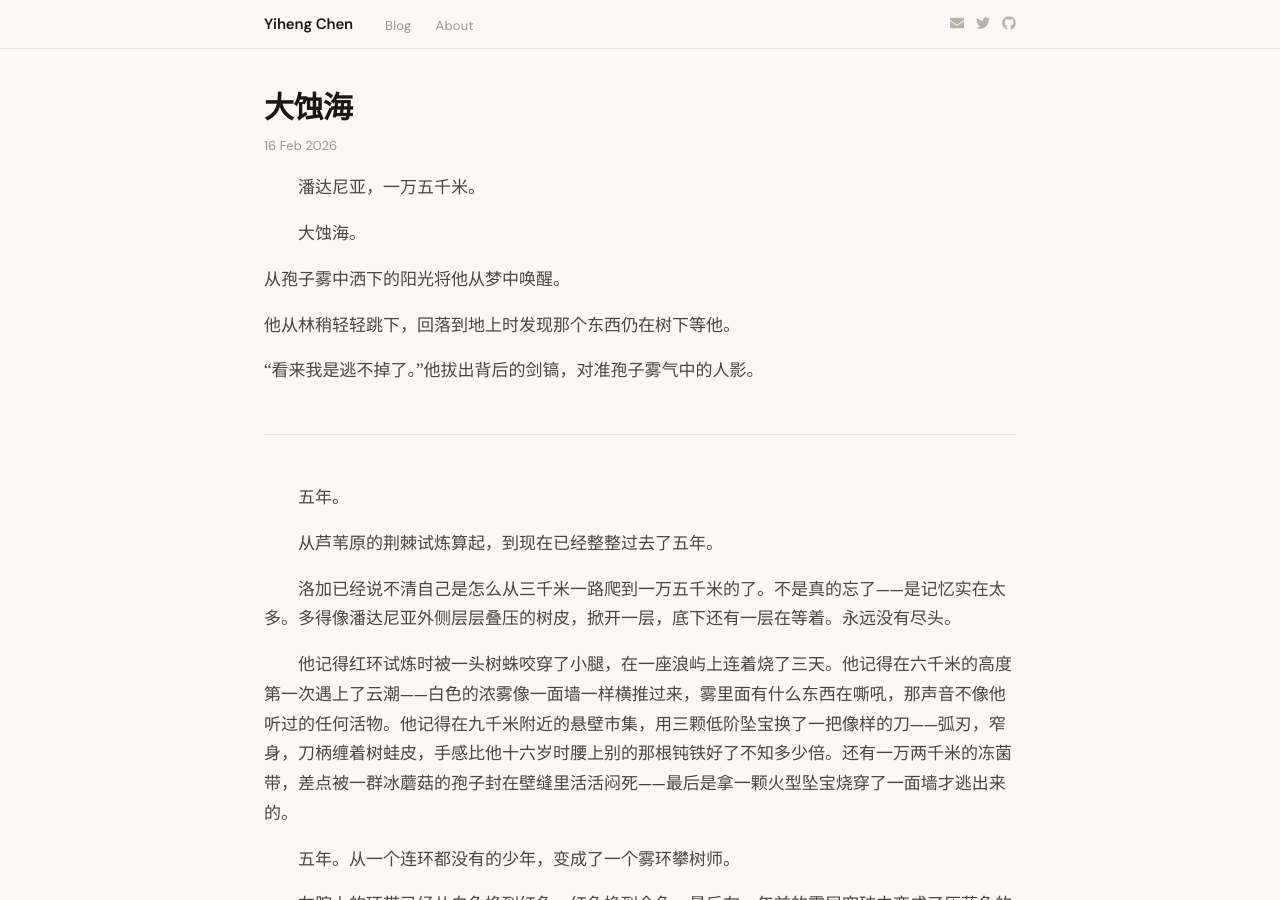
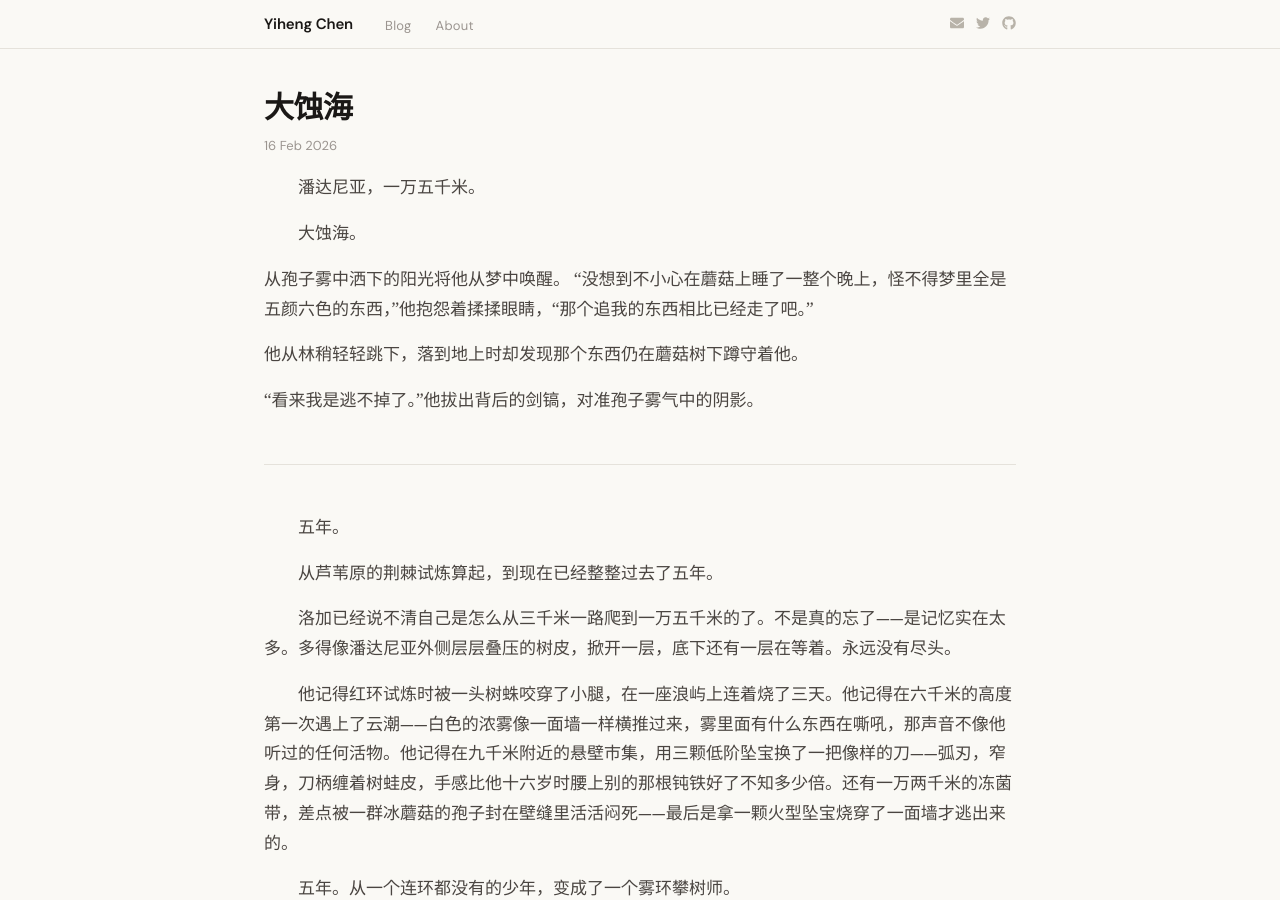
Before and after one commit to yihenc/yihenc.github.io, a Jekyll site: the page built from _posts/2026-02-16-大蚀海.md, in a window 1280 px wide and 900 px high. Built offline with Jekyll 4.4.1, drawn with Linux system fonts in a browser that asks for light colours; nearby versions of some CDN libraries.

Commit message:
Update: 大蚀海

```diff
--- a/_posts/2026-02-16-大蚀海.md
+++ b/_posts/2026-02-16-大蚀海.md
@@ -8,10 +8,11 @@ date: 2026-02-16 00:00 +0000
 &emsp;&emsp;大蚀海。
 
 从孢子雾中洒下的阳光将他从梦中唤醒。
+“没想到不小心在蘑菇上睡了一整个晚上，怪不得梦里全是五颜六色的东西，”他抱怨着揉揉眼睛，“那个追我的东西相比已经走了吧。”
 
-他从林稍轻轻跳下，回落到地上时发现那个东西仍在树下等他。
+他从林稍轻轻跳下，落到地上时却发现那个东西仍在蘑菇树下蹲守着他。
 
-“看来我是逃不掉了。”他拔出背后的剑镐，对准孢子雾气中的人影。
+“看来我是逃不掉了。”他拔出背后的剑镐，对准孢子雾气中的阴影。
 
 
 
```
